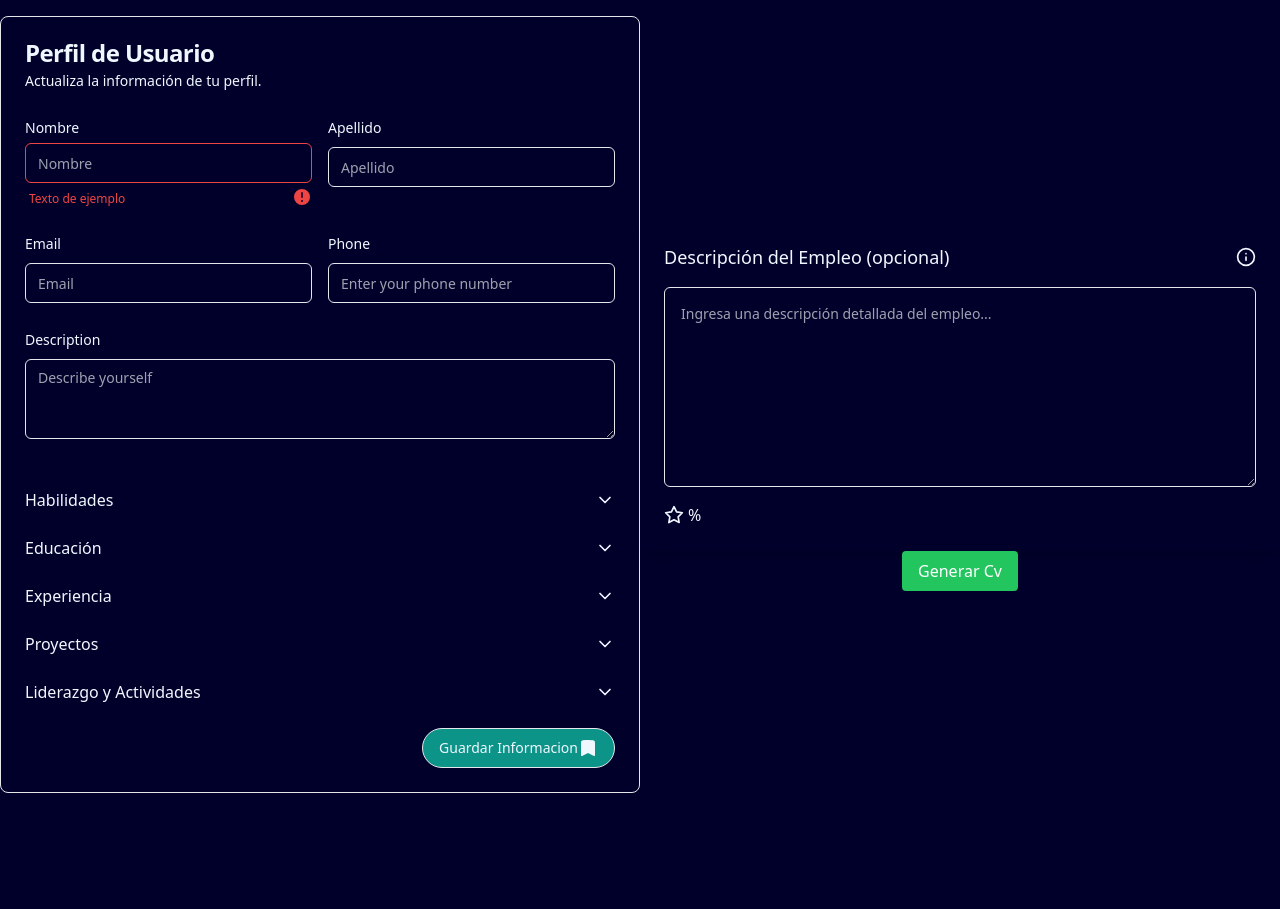
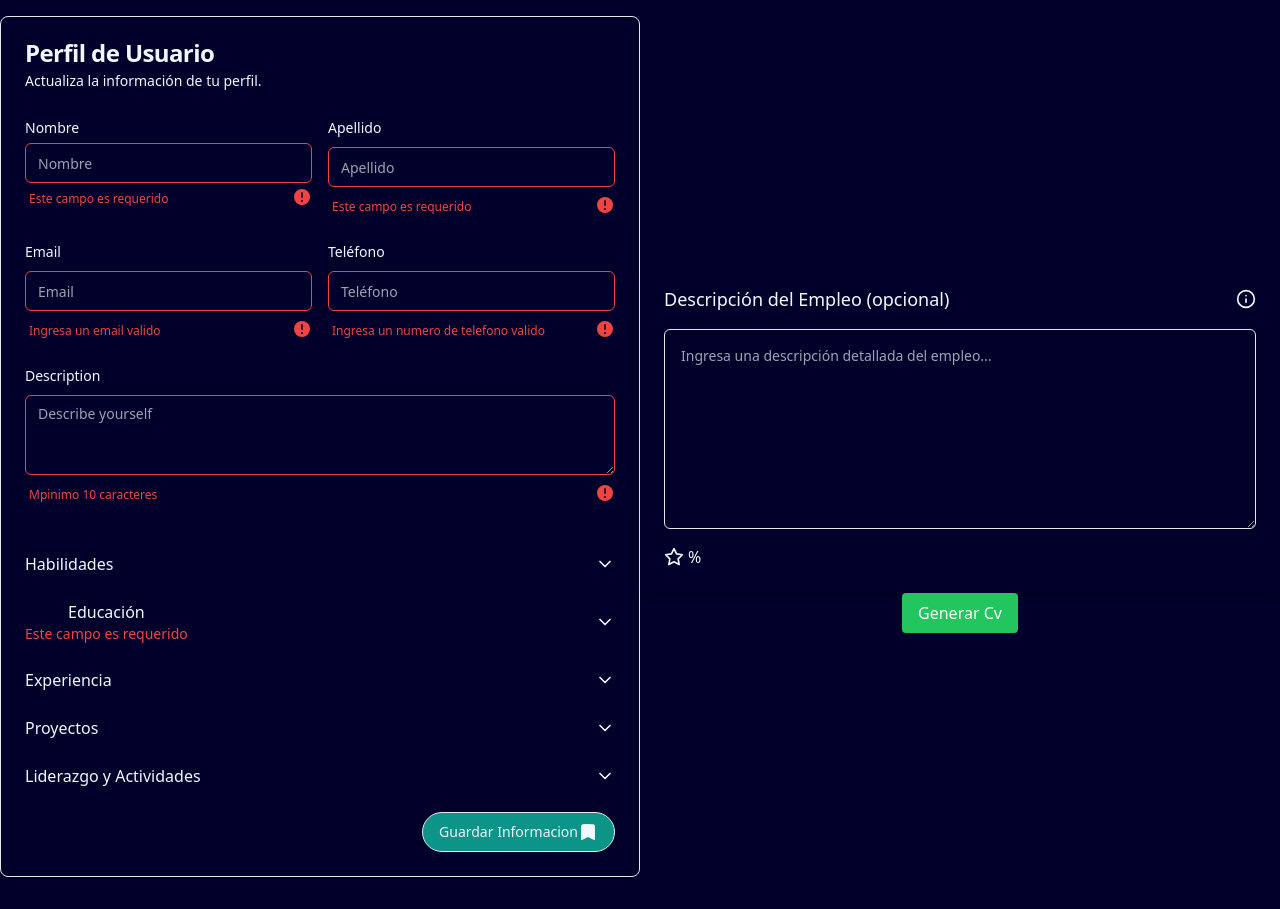
Before and after one commit to BillalbertCode/fastcv-ia, a Next.js app: page / in a window 1280 px wide. Both pictures are taken after a click on the button "Guardar Informacion". Before the commit the page ends 825 px from the top, so only its background shows below. Built offline with nearby package versions, Linux system fonts and the light colour scheme.

Commit message:
Instalacion de los distintos mesajes de error
Estas validaciones antes de guardar en cache la informacion

```diff
--- a/components/component/form-user.jsx
+++ b/components/component/form-user.jsx
@@ -12,7 +12,7 @@ import { Button } from "@/components/ui/button"
 // Iconos
 import { ErrorIco, InfoIco, SaveIco, TrashIco } from "../resources/Icons"
 // Schema
-import { skillSchema, educationSchema, experienceSchema, projectSchema, leadershipSchema } from "../schemas/userInfo.schema"
+import { skillSchema, educationSchema, experienceSchema, projectSchema, leadershipSchema, userInfoSchema } from "../schemas/userInfo.schema"
 
 
 export function FormUser() {
@@ -93,9 +93,24 @@ export function FormUser() {
   // Manejo de Errores de los inputs
   const [errorInput, setErrorInput] = useState({})
 
+
   // control de inputs directos
   const handleInputChange = (e, objectKeyName) => {
     const { name, value } = e.target;
+
+    // Eliminar error cuando se presione una tecla, si es que el error existe
+    if (errorInput.user?.[objectKeyName]?.[name]) {
+      setErrorInput({
+        ...errorInput,
+        user: {
+          ...errorInput.user,
+          [objectKeyName]: {
+            ...errorInput.user[objectKeyName],
+            [name]: null
+          }
+        }
+      });
+    }
 
     setUser({
       ...user,
@@ -189,6 +204,30 @@ export function FormUser() {
 
   // Guardar informacion del usuario
   const saveInfoUser = () => {
+
+    // Funcion recursiva para asignar los errores
+    const { success, error } = userInfoSchema.safeParse(user)
+    if (!success) {
+      const errorObject = {};
+      error.issues.forEach((issue) => {
+        const path = issue.path;
+        const message = issue.message;
+        let current = errorObject;
+        for (let i = 0; i < path.length - 1; i++) {
+          const key = path[i];
+          if (!current[key]) {
+            current[key] = {};
+          }
+          current = current[key];
+        }
+        current[path[path.length - 1]] = message;
+      });
+      setErrorInput({ ...errorInput, user: errorObject });
+      console.log(success)
+      console.log(error.issues)
+      return
+    }
+
     localStorage.setItem("user", JSON.stringify(user));
   };
 
@@ -203,15 +242,18 @@ export function FormUser() {
           <div className="grid grid-cols-2 gap-4">
             <div className="space-y-1">
               <Label htmlFor="firstName" >Nombre</Label>
-              {/* <Input name="name" value={user.personalInfo.name} onChange={(e) => handleInputChange(e, "personalInfo")} id="firstName" placeholder="Nombre" /> */}
-              <Input
-                name="name"
+              <Input name="name"
                 value={user.personalInfo.name}
                 onChange={(e) => handleInputChange(e, "personalInfo")}
-                className="text-red-400 border-red-500 focus-visible:border-red-500 focus-visible:ring-red-500 focus-visible:ring-offset-red-500"
                 id="firstName"
+                className={errorInput.user?.personalInfo?.name && "text-red-400 border-red-500 focus-visible:border-red-500 focus-visible:ring-red-500 focus-visible:ring-offset-red-500"}
                 placeholder="Nombre" />
-              <label title="error message" htmlFor="firstName" className="text-red-500 ml-1 flex items-end justify-between"><p className="text-xs basis-4/5 ">Texto de ejemplo</p><ErrorIco /></label>
+              {errorInput.user?.personalInfo?.name &&
+                <label title={errorInput.user.personalInfo.name} htmlFor="firstName" className="text-red-500 ml-1 flex items-end justify-between">
+                  <p className="text-xs basis-4/5 ">{errorInput.user.personalInfo.name}</p>
+                  <ErrorIco />
+                </label>
+              }
             </div>
             <div className="space-y-2">
               <Label htmlFor="lastName">Apellido</Label>
@@ -219,22 +261,65 @@ export function FormUser() {
                 value={user.personalInfo.lastName}
                 onChange={(e) => handleInputChange(e, "personalInfo")}
                 id="lastName"
+                className={errorInput.user?.personalInfo?.lastName && "text-red-400 border-red-500 focus-visible:border-red-500 focus-visible:ring-red-500 focus-visible:ring-offset-red-500"}
                 placeholder="Apellido" />
+              {errorInput.user?.personalInfo?.lastName &&
+                <label title={errorInput.user.personalInfo.lastName} htmlFor="lastName" className="text-red-500 ml-1 flex items-end justify-between">
+                  <p className="text-xs basis-4/5 ">{errorInput.user.personalInfo.lastName}</p>
+                  <ErrorIco />
+                </label>
+              }
             </div>
           </div>
           <div className="grid grid-cols-2 gap-4">
             <div className="space-y-2">
               <Label htmlFor="email">Email</Label>
-              <Input name="email" value={user.personalInfo.email} onChange={(e) => handleInputChange(e, "personalInfo")} type="email" id="email" placeholder="Email" />
+              <Input name="email"
+                value={user.personalInfo.email}
+                onChange={(e) => handleInputChange(e, "personalInfo")}
+                type="email"
+                id="email"
+                className={errorInput.user?.personalInfo?.email && "text-red-400 border-red-500 focus-visible:border-red-500 focus-visible:ring-red-500 focus-visible:ring-offset-red-500"}
+                placeholder="Email" />
+              {errorInput.user?.personalInfo?.email &&
+                <label title={errorInput.user.personalInfo.email} htmlFor="email" className="text-red-500 ml-1 flex items-end justify-between">
+                  <p className="text-xs basis-4/5 ">{errorInput.user.personalInfo.email}</p>
+                  <ErrorIco />
+                </label>
+              }
             </div>
             <div className="space-y-2">
-              <Label htmlFor="phone">Phone</Label>
-              <Input name="phone" value={user.personalInfo.phone} onChange={(e) => handleInputChange(e, "personalInfo")} id="phone" placeholder="Enter your phone number" />
+              <Label htmlFor="phone">Teléfono</Label>
+              <Input name="phone"
+                value={user.personalInfo.phone}
+                onChange={(e) => handleInputChange(e, "personalInfo")}
+                id="phone"
+                className={errorInput.user?.personalInfo?.phone && "text-red-400 border-red-500 focus-visible:border-red-500 focus-visible:ring-red-500 focus-visible:ring-offset-red-500"}
+                placeholder="Teléfono" />
+              {errorInput.user?.personalInfo?.phone &&
+                <label title={errorInput.user.personalInfo.phone} htmlFor="phone" className="text-red-500 ml-1 flex items-end justify-between">
+                  <p className="text-xs basis-4/5 ">{errorInput.user.personalInfo.phone}</p>
+                  <ErrorIco />
+                </label>
+              }
+
             </div>
           </div>
           <div className="space-y-2">
             <Label htmlFor="description">Description</Label>
-            <Textarea name="description" value={user.personalInfo.description} onChange={(e) => handleInputChange(e, "personalInfo")} id="description" placeholder="Describe yourself" rows={3} />
+            <Textarea name="description"
+              value={user.personalInfo.description}
+              onChange={(e) => handleInputChange(e, "personalInfo")}
+              id="description"
+              className={errorInput.user?.personalInfo?.description && "text-red-400 border-red-500 focus-visible:border-red-500 focus-visible:ring-red-500 focus-visible:ring-offset-red-500"}
+              placeholder="Describe yourself"
+              rows={3} />
+            {errorInput.user?.personalInfo?.description &&
+              <label title={errorInput.user.personalInfo.description} htmlFor="description" className="text-red-500 ml-1 flex items-end justify-between">
+                <p className="text-xs basis-4/5 ">{errorInput.user.personalInfo.description}</p>
+                <ErrorIco />
+              </label>
+            }
           </div>
 
           <Separator />
@@ -254,7 +339,7 @@ export function FormUser() {
                         value={infoInput.technicalSkills.name}
                         onChange={(e) => handleInputArrayChange(e, "technicalSkills")}
                         id="technicalSkills"
-                        maxlength={20}
+                        maxLength={20}
                         className={errorInput.technicalSkills?.name && "text-red-400 border-red-500 focus-visible:border-red-500 focus-visible:ring-red-500 focus-visible:ring-offset-red-500"}
                         placeholder="Nombre de la Habilidad" />
                       {errorInput.technicalSkills?.name &&
@@ -288,7 +373,7 @@ export function FormUser() {
           <div>
             <Collapsible>
               <CollapsibleTrigger className="flex w-full items-center justify-between">
-                <div className="font-medium">Educación</div>
+                <div className="font-medium">Educación <p className="text-sm text-red-500">{errorInput.user?.education}</p></div>
                 <ChevronDownIcon
                   className="h-5 w-5 transition-transform duration-300 [&[data-state=open]]:rotate-180" />
               </CollapsibleTrigger>
@@ -300,7 +385,7 @@ export function FormUser() {
                       <Input name="name"
                         value={infoInput.education.name}
                         onChange={(e) => handleInputArrayChange(e, "education")}
-                        maxlength={50}
+                        maxLength={50}
                         className={errorInput.education?.name && "text-red-400 border-red-500 focus-visible:border-red-500 focus-visible:ring-red-500 focus-visible:ring-offset-red-500"}
                         id="school"
                         placeholder="Institución" />
@@ -317,7 +402,7 @@ export function FormUser() {
                         value={infoInput.education.degree}
                         onChange={(e) => handleInputArrayChange(e, "education")}
                         id="degree"
-                        maxlength={50}
+                        maxLength={50}
                         className={errorInput.education?.degree && "text-red-400 border-red-500 focus-visible:border-red-500 focus-visible:ring-red-500 focus-visible:ring-offset-red-500"}
                         placeholder="Título Académico " />
                       {errorInput.education?.degree &&
@@ -333,7 +418,7 @@ export function FormUser() {
                         value={infoInput.education.concentration}
                         onChange={(e) => handleInputArrayChange(e, "education")}
                         id="concentration"
-                        maxlength={50}
+                        maxLength={50}
                         className={errorInput.education?.concentration && "text-red-400 border-red-500 focus-visible:border-red-500 focus-visible:ring-red-500 focus-visible:ring-offset-red-500"}
                         placeholder="(opcional)" />
                       {errorInput.education?.concentration &&
@@ -367,7 +452,7 @@ export function FormUser() {
                         value={infoInput.education.location}
                         onChange={(e) => handleInputArrayChange(e, "education")}
                         id="education-location"
-                        maxlength={50}
+                        maxLength={50}
                         className={errorInput.education?.location && "text-red-400 border-red-500 focus-visible:border-red-500 focus-visible:ring-red-500 focus-visible:ring-offset-red-500"}
                         placeholder="Lugar" />
                       {errorInput.education?.location &&
@@ -383,7 +468,7 @@ export function FormUser() {
                         value={infoInput.education.gpa}
                         onChange={(e) => handleInputArrayChange(e, "education")}
                         type="number"
-                        maxlength={3}
+                        maxLength={3}
                         id="gpa"
                         className={errorInput.education?.gpa && "text-red-400 border-red-500 focus-visible:border-red-500 focus-visible:ring-red-500 focus-visible:ring-offset-red-500"}
                         placeholder="(opcional)" />
@@ -402,7 +487,7 @@ export function FormUser() {
                         value={infoInput.education.thesis}
                         onChange={(e) => handleInputArrayChange(e, "education")}
                         id="education-thesis"
-                        maxlength={50}
+                        maxLength={50}
                         className={errorInput.education?.thesis && "text-red-400 border-red-500 focus-visible:border-red-500 focus-visible:ring-red-500 focus-visible:ring-offset-red-500"}
                         placeholder="(opcional)" />
                       {errorInput.education?.thesis &&
@@ -496,7 +581,7 @@ export function FormUser() {
                         value={infoInput.experience.organization}
                         onChange={(e) => handleInputArrayChange(e, "experience")}
                         id="experience-company"
-                        maxlength={50}
+                        maxLength={50}
                         className={errorInput.experience?.organization && "text-red-400 border-red-500 focus-visible:border-red-500 focus-visible:ring-red-500 focus-visible:ring-offset-red-500"}
                         placeholder="Nombre la Organizacion/Empresa" />
                       {errorInput.experience?.organization &&
@@ -512,7 +597,7 @@ export function FormUser() {
                         value={infoInput.experience.position}
                         onChange={(e) => handleInputArrayChange(e, "experience")}
                         id="experience-position"
-                        maxlength={50}
+                        maxLength={50}
                         className={errorInput.experience?.position && "text-red-400 border-red-500 focus-visible:border-red-500 focus-visible:ring-red-500 focus-visible:ring-offset-red-500"}
                         placeholder="Título del empleo" />
                       {errorInput.experience?.position &&
@@ -560,7 +645,7 @@ export function FormUser() {
                         value={infoInput.experience.location}
                         onChange={(e) => handleInputArrayChange(e, "experience")}
                         id="experience-location"
-                        maxlength={50}
+                        maxLength={50}
                         className={errorInput.experience?.location && "text-red-400 border-red-500 focus-visible:border-red-500 focus-visible:ring-red-500 focus-visible:ring-offset-red-500"}
                         placeholder="Lugar" />
                       {errorInput.experience?.location &&
@@ -637,7 +722,7 @@ export function FormUser() {
                         value={infoInput.projects.name}
                         onChange={(e) => handleInputArrayChange(e, "projects")}
                         id="project-name"
-                        maxlength={50}
+                        maxLength={50}
                         className={errorInput.projects?.name && "text-red-400 border-red-500 focus-visible:border-red-500 focus-visible:ring-red-500 focus-visible:ring-offset-red-500"}
                         placeholder="Nombre" />
                       {errorInput.projects?.name &&
@@ -653,7 +738,7 @@ export function FormUser() {
                         value={infoInput.projects.position}
                         onChange={(e) => handleInputArrayChange(e, "projects")}
                         id="project-role"
-                        maxlength={50}
+                        maxLength={50}
                         className={errorInput.projects?.position && "text-red-400 border-red-500 focus-visible:border-red-500 focus-visible:ring-red-500 focus-visible:ring-offset-red-500"}
                         placeholder="Posición/Rol" />
                       {errorInput.projects?.position &&
@@ -726,7 +811,7 @@ export function FormUser() {
                         value={infoInput.leadershipAndActivities.organization}
                         onChange={(e) => handleInputArrayChange(e, "leadershipAndActivities")}
                         id="leadershipAndActivities-organization"
-                        maxlength={50}
+                        maxLength={50}
                         className={errorInput.leadershipAndActivities?.organization && "text-red-400 border-red-500 focus-visible:border-red-500 focus-visible:ring-red-500 focus-visible:ring-offset-red-500"}
                         placeholder="Organización" />
                       {errorInput.leadershipAndActivities?.organization &&
@@ -742,7 +827,7 @@ export function FormUser() {
                         value={infoInput.leadershipAndActivities.role}
                         onChange={(e) => handleInputArrayChange(e, "leadershipAndActivities")}
                         id="leadershipAndActivities-position"
-                        maxlength={50}
+                        maxLength={50}
                         className={errorInput.leadershipAndActivities?.role && "text-red-400 border-red-500 focus-visible:border-red-500 focus-visible:ring-red-500 focus-visible:ring-offset-red-500"}
                         placeholder="Ingresa tu Rol" />
                       {errorInput.leadershipAndActivities?.role &&
@@ -790,7 +875,7 @@ export function FormUser() {
                         value={infoInput.leadershipAndActivities.location}
                         onChange={(e) => handleInputArrayChange(e, "leadershipAndActivities")}
                         id="leadershipAndActivities-location"
-                        maxlength={50}
+                        maxLength={50}
                         className={errorInput.leadershipAndActivities?.location && "text-red-400 border-red-500 focus-visible:border-red-500 focus-visible:ring-red-500 focus-visible:ring-offset-red-500"}
                         placeholder="Lugar" />
                       {errorInput.leadershipAndActivities?.location &&
--- a/components/schemas/userInfo.schema.js
+++ b/components/schemas/userInfo.schema.js
@@ -4,16 +4,6 @@ import { z } from "zod";
 
 const requeridoMsg = 'Este campo es requerido'
 const requeridoMsgMax = numbermax => `Máximo ${numbermax} caracteres`
-
-export const userInfoSchema = z.object({
-    personalInfo: z.object({
-        name: z.string().min(1, { message: requeridoMsg }).max(50, { message: requeridoMsgMax(50) }),
-        lastName: z.string().min(1, { message: requeridoMsg }).max(50, { message: requeridoMsgMax(50) }),
-        phone: z.string().min(1, { message: requeridoMsg }).regex(/^(\+?\d{1,3})?[-. ]?(\d{3,12})$/, { message: 'Ingresa un numero de telefono valido' }),
-        email: z.string().min(1, { message: requeridoMsg }).email({ message: 'Ingresa un email valido' }),
-        description: z.string().min(10, { message: 'La descripcion debe tener al menos 10 caracteres' }).max(500, { message: requeridoMsgMax(500) })
-    })
-})
 
 export const skillSchema = z.object({
     name: z.string().min(1, { message: requeridoMsg }).max(20, { message: requeridoMsgMax(20) }),
@@ -37,13 +27,13 @@ export const experienceSchema = z.object({
     position: z.string().min(1, { message: requeridoMsg }).max(50, { message: requeridoMsgMax(50) }),
     startDate: z.string().date('Ingresa una fecha valida'),
     endDate: z.string().date('Ingresa una fecha valida'),
-    description: z.string().min(10, { message: 'Mínimo de 10 caracteres' }).max(500, { message: requeridoMsgMax(500) })
+    description: z.string().min(10, { message: 'Mínimo de 10 caracteres' }).max(1000, { message: requeridoMsgMax(1000) })
 })
 
 export const projectSchema = z.object({
     name: z.string().min(1, { message: requeridoMsg }).max(50, { message: requeridoMsgMax(50) }),
     position: z.string().min(1, { message: requeridoMsg }).max(50, { message: requeridoMsgMax(50) }),
-    description: z.string().min(10, { message: 'Mínimo 10 caracteres' }).max(500, { message: requeridoMsgMax(500) })
+    description: z.string().min(10, { message: 'Mínimo 10 caracteres' }).max(1100, { message: requeridoMsgMax(1100) })
 })
 
 export const leadershipSchema = z.object({
@@ -52,5 +42,20 @@ export const leadershipSchema = z.object({
     location: z.string().min(1, { message: requeridoMsg }).max(50, { message: requeridoMsgMax(50) }),
     startDate: z.string().date('Ingresa una fecha valida'),
     endDate: z.string().date('Ingresa una fecha valida'),
-    achievements: z.string().min(10, { message: 'Mínimo 10 caracteres' }).max(500, requeridoMsgMax(500))
+    achievements: z.string().min(10, { message: 'Mínimo 10 caracteres' }).max(1100, requeridoMsgMax(1100))
 })
+
+export const userInfoSchema = z.object({
+    personalInfo: z.object({
+        name: z.string().min(1, { message: requeridoMsg }).max(50, { message: requeridoMsgMax(50) }),
+        lastName: z.string().min(1, { message: requeridoMsg }).max(50, { message: requeridoMsgMax(50) }),
+        phone: z.string().min(1, { message: requeridoMsg }).regex(/^(\+?\d{1,3})?[-. ]?(\d{3,12})$/, { message: 'Ingresa un numero de telefono valido' }),
+        email: z.string().min(1, { message: requeridoMsg }).email({ message: 'Ingresa un email valido' }),
+        description: z.string().min(10, { message: 'Mpinimo 10 caracteres' }).max(1100, { message: requeridoMsgMax(1100) })
+    }),
+    technicalSkills: skillSchema.array().optional(),
+    education: educationSchema.array().nonempty({message: requeridoMsg}),
+    experience: experienceSchema.array().optional(),
+    projects: projectSchema.array().optional(),
+    leadership: leadershipSchema.array().optional()
+})
```
